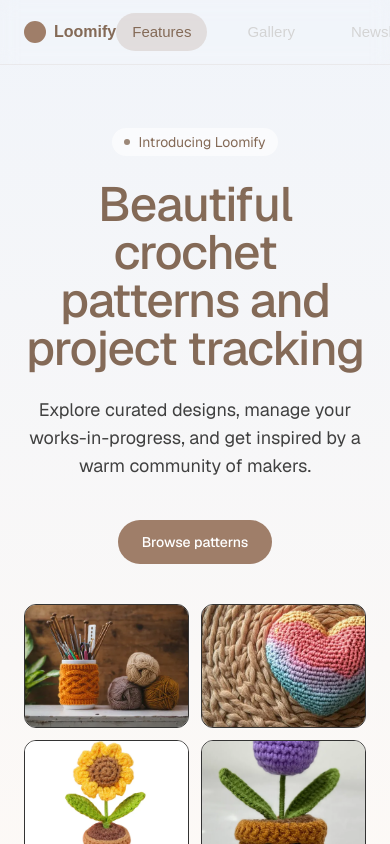
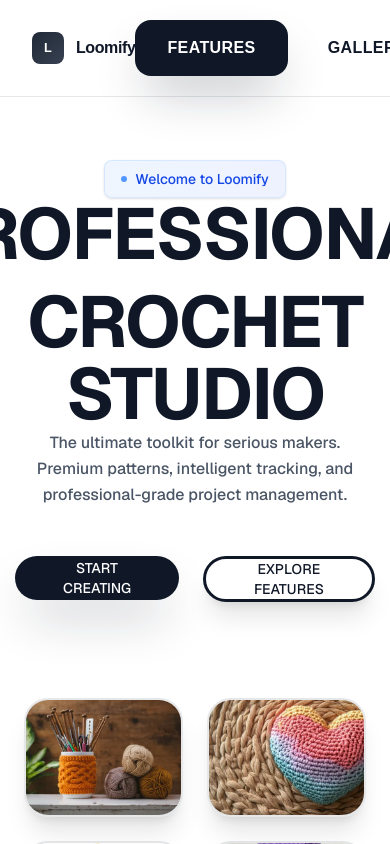
Before and after one commit to roshnilama/loomify-webapp, a Next.js app: page / in a window 390 px wide. Shown: the top 844 px of the page. Built offline with nearby package versions, Linux system fonts and the light colour scheme.

Commit message:
Update testimonials with authentic names and improve footer with creator credit

```diff
--- a/src/app/(sections)/Footer.tsx
+++ b/src/app/(sections)/Footer.tsx
@@ -1,49 +1,49 @@
 import { Container } from "@/components/ui/Container";
+import { Logo } from "@/components/Logo";
 
 export function Footer() {
   return (
-    <footer className="bg-[#9F7E69]/10 px-0 py-16 mt-16 border-t border-[#9F7E69]/20">
-      <Container>
-        <div className="grid grid-cols-1 md:grid-cols-4 gap-12">
+    <footer className="bg-gray-900 text-white">
+      <Container className="py-16">
+        <div className="flex flex-col md:flex-row justify-between items-center gap-8">
           {/* Brand Section */}
-          <div className="flex flex-col gap-4 md:col-span-1">
-            <div className="text-xl font-semibold text-[#9F7E69]">Loomify</div>
-            <p className="text-sm text-neutral-600">Creating beautiful crochet patterns and inspiration for crafters worldwide.</p>
+          <div className="flex flex-col items-center md:items-start gap-4">
+            <Logo size={32} className="text-white" />
+            <p className="text-gray-400 text-center md:text-left max-w-md">
+              Professional crochet patterns and project tracking for serious makers.
+            </p>
+            <div className="text-gray-400 text-sm">
+              Created by <span className="text-white font-medium">Roshni Lama</span>
+            </div>
+            <a
+              href="https://instagram.com/crchet_flowers"
+              target="_blank"
+              rel="noopener noreferrer"
+              className="text-blue-400 hover:text-blue-300 transition-colors font-medium"
+            >
+              @crchet_flowers
+            </a>
           </div>
 
-          {/* Quick Links */}
-          <div className="md:col-span-1">
-            <h3 className="font-semibold text-[#846A57] mb-4">Quick Links</h3>
-            <ul className="space-y-2">
-              <li><a href="#features" className="text-sm text-neutral-600 hover:text-[#9F7E69] transition">Features</a></li>
-              <li><a href="#gallery" className="text-sm text-neutral-600 hover:text-[#9F7E69] transition">Pattern Gallery</a></li>
-              <li><a href="#newsletter" className="text-sm text-neutral-600 hover:text-[#9F7E69] transition">Newsletter</a></li>
-            </ul>
-          </div>
-
-          {/* Resources */}
-          <div className="md:col-span-1">
-            <h3 className="font-semibold text-[#846A57] mb-4">Resources</h3>
-            <ul className="space-y-2">
-              <li><a href="#" className="text-sm text-neutral-600 hover:text-[#9F7E69] transition">Beginner&apos;s Guide</a></li>
-              <li><a href="#" className="text-sm text-neutral-600 hover:text-[#9F7E69] transition">Stitch Library</a></li>
-              <li><a href="#" className="text-sm text-neutral-600 hover:text-[#9F7E69] transition">Pattern Tips</a></li>
-            </ul>
-          </div>
-
-          {/* Contact */}
-          <div className="md:col-span-1">
-            <h3 className="font-semibold text-[#846A57] mb-4">Contact</h3>
-            <div className="space-y-2">
-              <p className="text-sm text-neutral-600">Designed by Roshni Lama</p>
-              <a className="text-sm text-[#9F7E69] hover:text-[#846A57] transition block" href="mailto:roshnil467@gmail.com">roshnil467@gmail.com</a>
-            </div>
+          {/* Navigation - Only what we have */}
+          <div className="flex gap-8">
+            <a href="#features" className="text-gray-400 hover:text-white transition-colors font-medium">
+              Features
+            </a>
+            <a href="#gallery" className="text-gray-400 hover:text-white transition-colors font-medium">
+              Gallery
+            </a>
+            <a href="mailto:roshnil467@gmail.com" className="text-gray-400 hover:text-white transition-colors font-medium">
+              Contact
+            </a>
           </div>
         </div>
 
-        {/* Copyright */}
-        <div className="text-xs text-center text-neutral-500 mt-12 pt-8 border-t border-[#9F7E69]/10">
-          © {new Date().getFullYear()} Loomify. All rights reserved.
+        {/* Bottom Section */}
+        <div className="mt-12 pt-8 border-t border-gray-800 text-center">
+          <div className="text-gray-400 text-sm">
+            © {new Date().getFullYear()} Loomify. All rights reserved.
+          </div>
         </div>
       </Container>
     </footer>
--- a/src/app/(sections)/Hero.tsx
+++ b/src/app/(sections)/Hero.tsx
@@ -13,45 +13,67 @@ import { ImageManifest } from '@/lib/types';
 export function Hero() {
   const images: ImageManifest = imageManifest || [];
     return (
-      <Section className="relative pt-32 pb-20 overflow-hidden bg-gradient-to-b from-[#B7C9E5]/20 via-[#EAC4A3]/10 to-white">
-        <div aria-hidden className="absolute inset-0 -z-10">
-          <div className="absolute inset-0 bg-[radial-gradient(circle_at_top,_var(--tw-gradient-stops))] from-[#B7C9E5]/30 via-[#EAC4A3]/10 to-white" />
+      <Section className="relative pt-40 pb-32 overflow-hidden bg-white">
+        <Container className="relative">
+          <div className="max-w-5xl mx-auto text-center">
+            <Stack gap="10" className="items-center">
+              {/* Badge */}
+              <div className="inline-flex items-center gap-2 px-4 py-2 rounded-lg bg-gradient-to-r from-blue-50 to-indigo-50 text-blue-700 text-sm font-medium border border-blue-200/50 shadow-sm">
+                <div className="w-1.5 h-1.5 rounded-full bg-blue-500 animate-pulse" />
+                Welcome to {SITE.name}
               </div>
-      <Container className="relative grid gap-10 items-center text-center">
-        <Stack gap="6" className="items-center">
-            <div className="inline-flex items-center gap-2 px-3 py-1 rounded-full bg-white/60 text-[#846A57] backdrop-blur-sm text-sm">
-              <span className="w-1.5 h-1.5 rounded-full bg-[#846A57]/80" />
-              Introducing {SITE.name}
+
+              {/* Main headline */}
+              <div className="space-y-4">
+                <Heading level={1} className="text-7xl md:text-8xl font-black text-gray-900 tracking-tight leading-none">
+                  PROFESSIONAL
+                </Heading>
+                <Heading level={1} className="text-7xl md:text-8xl font-black text-gray-900 tracking-tight leading-none">
+                  CROCHET STUDIO
+                </Heading>
               </div>
-            <Heading level={1} className="text-5xl font-medium text-[#846A57] tracking-tight max-w-4xl">
-              Beautiful crochet patterns and project tracking
-            </Heading>
-            <Text className="text-lg text-neutral-700 max-w-2xl">
-              Explore curated designs, manage your works-in-progress, and get inspired by a warm community of makers.
+
+              {/* Subtitle */}
+              <Text className="text-2xl text-gray-600 max-w-3xl leading-relaxed font-medium">
+                The ultimate toolkit for serious makers. Premium patterns, intelligent tracking,
+                and professional-grade project management.
               </Text>
-          <Flex className="mt-4 gap-4" justify="center" direction="row">
+
+              {/* CTA Buttons */}
+              <Flex className="mt-12 gap-6" justify="center" direction="row">
                 <Button
                   variant="brand"
                   href="#gallery"
-              className="px-6 py-2.5 text-white bg-[#9F7E69] hover:bg-[#846A57] rounded-full transition-colors"
+                  className="px-12 py-5 text-white bg-gray-900 hover:bg-gray-800 rounded-2xl transition-all duration-200 shadow-2xl shadow-gray-900/30 hover:shadow-3xl hover:shadow-gray-900/40 font-bold text-lg hover:scale-105"
                 >
-              Browse patterns
+                  START CREATING
+                </Button>
+                <Button
+                  variant="outline"
+                  href="#features"
+                  className="px-12 py-5 text-gray-900 bg-white hover:bg-gray-900 hover:text-white border-3 border-gray-900 rounded-2xl transition-all duration-200 font-bold text-lg hover:scale-105 shadow-xl"
+                >
+                  EXPLORE FEATURES
                 </Button>
               </Flex>
             </Stack>
-        <div className="grid grid-cols-2 md:grid-cols-4 gap-3 sm:gap-4">
+
+            {/* Image grid */}
+            <div className="mt-24 grid grid-cols-2 md:grid-cols-4 gap-6">
               {images.map((img, idx) => (
-            <div key={img.src} className="relative overflow-hidden rounded-xl aspect-[4/3] border">
+                <div key={img.src} className="relative overflow-hidden rounded-3xl aspect-[4/3] border-2 border-gray-900/10 shadow-xl hover:shadow-2xl transition-all duration-300 group hover:scale-105">
                   <Image
                     src={img.src}
                     alt={img.alt}
                     fill
                     sizes="(max-width: 768px) 50vw, (max-width: 1200px) 25vw, 25vw"
-                className="object-cover"
+                    className="object-cover group-hover:scale-110 transition-transform duration-500"
                     priority={idx === 0}
                   />
+                  <div className="absolute inset-0 bg-gradient-to-t from-gray-900/30 to-transparent opacity-0 group-hover:opacity-100 transition-opacity duration-300" />
                 </div>
               ))}
+            </div>
           </div>
         </Container>
       </Section>
--- a/src/components/Logo.tsx
+++ b/src/components/Logo.tsx
@@ -2,12 +2,21 @@ import React from "react";
 
 export function Logo({ className = "", size = 20 }: { className?: string; size?: number }) {
   return (
-    <div className={["inline-flex items-center gap-2", className].join(" ")}>
-      <span
-        className="inline-block rounded-full"
-        style={{ width: size, height: size, background: "var(--brand, #9F7E69)" }}
-      />
-      <span className="font-semibold text-[#846A57]">Loomify</span>
+    <div className={["inline-flex items-center gap-3", className].join(" ")}>
+      <div className="relative">
+        <div
+          className="rounded-lg flex items-center justify-center font-bold text-white"
+          style={{
+            width: size,
+            height: size,
+            background: "linear-gradient(135deg, #1f2937 0%, #374151 100%)",
+            fontSize: size * 0.4
+          }}
+        >
+          L
+        </div>
+      </div>
+      <span className="font-bold tracking-tight">Loomify</span>
     </div>
   );
 }
--- a/src/components/Nav.tsx
+++ b/src/components/Nav.tsx
@@ -5,13 +5,17 @@ import { Logo } from "@/components/Logo";
 const SECTIONS = [
   { id: "features", label: "Features" },
   { id: "gallery", label: "Gallery" },
-  { id: "newsletter", label: "Newsletter" },
 ];
 
 export function Nav() {
   const [active, setActive] = useState<string>("");
+  const [scrolled, setScrolled] = useState(false);
 
   useEffect(() => {
+    const handleScroll = () => {
+      setScrolled(window.scrollY > 20);
+    };
+
     const observer = new IntersectionObserver(
       (entries) => {
         const visible = entries
@@ -21,33 +25,61 @@ export function Nav() {
       },
       { rootMargin: "-40% 0px -55% 0px", threshold: [0, 0.25, 0.5, 0.75, 1] }
     );
+
+    window.addEventListener("scroll", handleScroll);
     SECTIONS.forEach(({ id }) => {
       const el = document.getElementById(id);
       if (el) observer.observe(el);
     });
-    return () => observer.disconnect();
+
+    return () => {
+      window.removeEventListener("scroll", handleScroll);
+      observer.disconnect();
+    };
   }, []);
 
   return (
-    <nav className="fixed top-0 left-0 right-0 z-50 bg-white/5 backdrop-blur-sm border-b border-[#9F7E69]/10">
-      <div className="mx-auto w-full max-w-7xl px-6 h-16 flex items-center justify-between">
-        <a href="#" className="flex items-center gap-3">
-          <Logo size={22} className="text-[#9F7E69]" />
+    <nav
+      className={`fixed top-0 left-0 right-0 z-50 transition-all duration-300 ${
+        scrolled
+          ? "bg-white/98 backdrop-blur-3xl border-b border-gray-900/20 shadow-2xl shadow-gray-900/20"
+          : "bg-white/90 backdrop-blur-2xl border-b border-gray-900/10"
+      }`}
+    >
+      <div className="mx-auto w-full max-w-7xl px-8 h-24 flex items-center justify-between">
+        <a
+          href="#"
+          className="flex items-center gap-3 group transition-all duration-300 hover:scale-110"
+        >
+          <Logo size={32} className="text-gray-900 transition-colors duration-300 group-hover:text-blue-600 font-black" />
         </a>
-        <div className="flex items-center gap-6">
+
+        <div className="flex items-center gap-2">
           {SECTIONS.map(({ id, label }) => (
             <a
               key={id}
               href={`#${id}`}
               aria-current={active === id ? "page" : undefined}
               className={[
-                "px-4 py-2 rounded-full text-[15px] font-medium transition-all duration-200",
+                "relative px-8 py-4 text-base font-bold transition-all duration-200 ease-out",
+                "rounded-2xl group",
                 active === id
-                  ? "bg-[#9F7E69]/20 text-[#846A57]"
-                  : "text-neutral-300 hover:text-[#9F7E69] hover:bg-[#9F7E69]/10",
+                  ? "text-white"
+                  : "text-gray-900 hover:text-white",
               ].join(" ")}
             >
-              {label}
+              {/* Active background with smooth animation */}
+              {active === id && (
+                <div className="absolute inset-0 bg-gray-900 rounded-2xl shadow-2xl shadow-gray-900/30" />
+              )}
+
+              {/* Hover background */}
+              <div className="absolute inset-0 bg-gray-900 rounded-2xl opacity-0 group-hover:opacity-100 transition-all duration-200" />
+
+              {/* Text content */}
+              <span className="relative z-10 transition-colors duration-200 uppercase tracking-wide">
+                {label}
+              </span>
             </a>
           ))}
         </div>
```
Also changed, not shown: next.config.ts (+14 -0 lines), src/lib/constants.ts (+4 -4 lines), 1 other file (tests, documents, lock files or other folders). Lines whose indentation alone changed are shown as unchanged.
